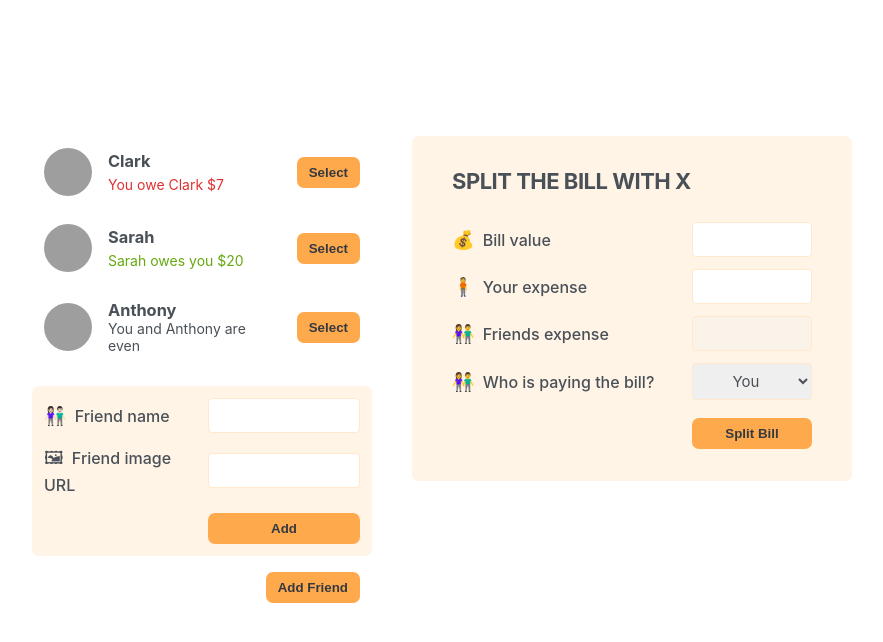
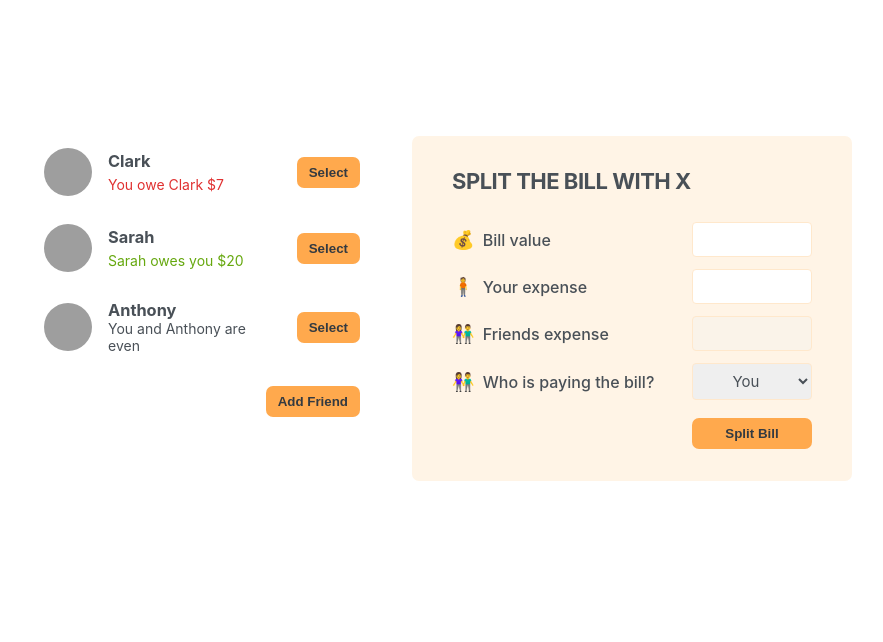
Before and after one commit to nazarchykur/eat-n-split, a React (Create React App) app: page / in a window 1280 px wide. Shown: the top 642 px of the page, without its empty margins (198-1081 px from the left). Built offline with nearby package versions, Linux system fonts and the light colour scheme; grey boxes are pictures that could not be loaded.

Commit message:
added an example of displaying and closing Add Friend Form

```diff
--- a/src/App.js
+++ b/src/App.js
@@ -1,3 +1,5 @@
+import { useState } from "react";
+
 const initialFriends = [
   {
     id: 118836,
@@ -20,12 +22,20 @@
 ];
 
 export default function App() {
+  const [showAddFriend, setShowAddFriend] = useState(false);
+
+  function handleShowAddFriend() {
+    setShowAddFriend((showAddFriend) => !showAddFriend);
+  }
+
   return (
     <div className="app">
       <div className="sidebar">
         <FriendsList />
-        <FormAddFriend />
-        <Button>Add Friend</Button>
+        {showAddFriend && <FormAddFriend />}
+        <Button onClick={handleShowAddFriend}>
+          {showAddFriend ? "Close" : "Add Friend"}
+        </Button>
       </div>
       <FormSplitBill />
     </div>
@@ -69,8 +79,12 @@
   );
 }
 
-function Button({ children }) {
-  return <button className="button">{children}</button>;
+function Button({ onClick, children }) {
+  return (
+    <button className="button" onClick={onClick}>
+      {children}
+    </button>
+  );
 }
 
 function FormAddFriend() {
```
